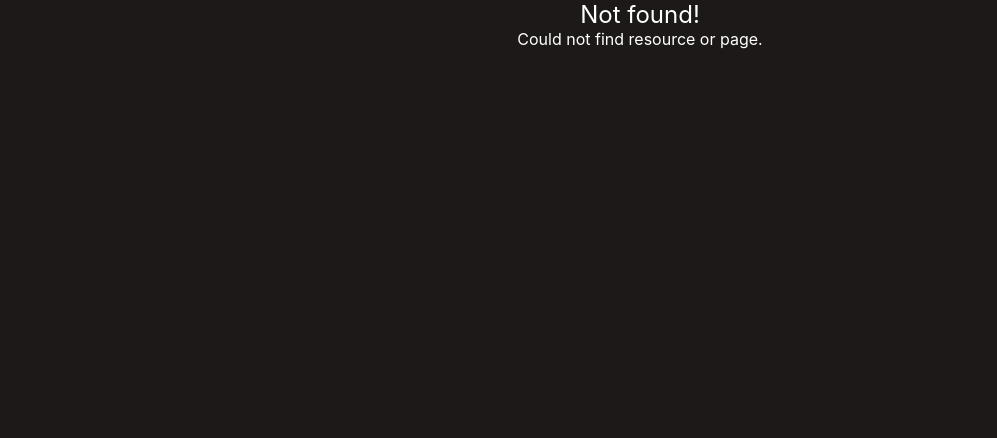
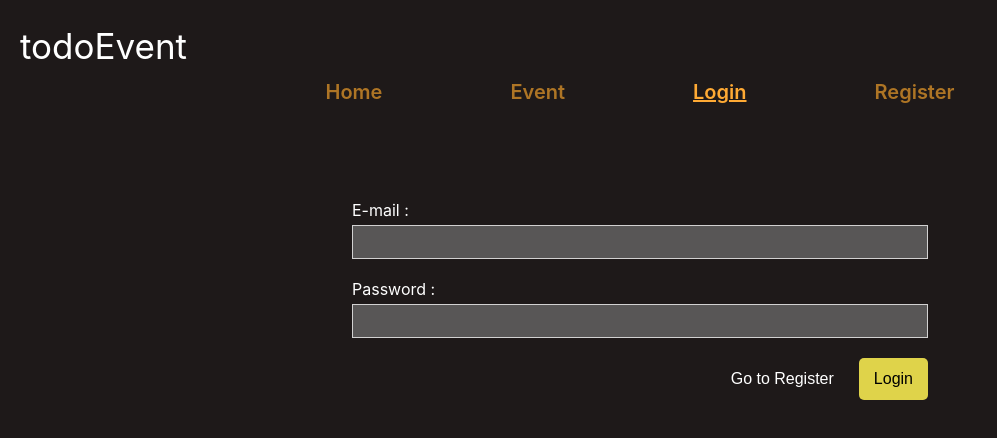
Before and after one commit to ss5815190/practice-auth, a React (Create React App) app: page /login in a window 1280 px wide. Before the commit this address had no page. Shown: the top 438 px of the page, without its empty margins (0-997 px from the left). Built offline with nearby package versions, Linux system fonts and the light colour scheme.

Commit message:
login &register layout

```diff
--- a/src/App.jsx
+++ b/src/App.jsx
@@ -5,6 +5,8 @@ import RootLayout from './pages/root';
 import AllEventPage from './pages/all-event-page';
 import ErrorPage from './pages/error-page/ErrorPage';
 import CreateEvent from './pages/create-event';
+import Login from './pages/login';
+import Register from './pages/register';
 
 const router = createBrowserRouter([
   {
@@ -15,6 +17,8 @@ const router = createBrowserRouter([
       { path: '/', element: <Home /> },
       { path: '/event', element: <AllEventPage /> },
       { path: '/newEvent', element: <CreateEvent /> },
+      { path: 'login', element: <Login /> },
+      { path: 'register', element: <Register /> },
     ],
   },
 ]);
--- a/src/pages/create-event/index.jsx
+++ b/src/pages/create-event/index.jsx
@@ -47,8 +47,10 @@ function CreateEvent() {
           </label>
         </div>
       </form>
-      <button type="button" onClick={handleCancel} className="cancel">Cancel</button>
-      <button type="button" onClick={handleSave} className="save">Save</button>
+      <div className="button-wrap">
+        <button type="button" onClick={handleCancel} className="cancel">Cancel</button>
+        <button type="button" onClick={handleSave} className="save">Save</button>
+      </div>
     </div>
   );
 }
--- a/src/pages/login/index.jsx
+++ b/src/pages/login/index.jsx
@@ -1,8 +1,31 @@
 import React from 'react';
+import { useNavigate } from 'react-router-dom';
 
 function Login() {
+  const navigate = useNavigate();
+  const handleLogin = () => {
+
+  };
+  const switchToRegister = () => {
+    navigate('/register');
+  };
   return (
-    <div>Login</div>
+    <div className="login">
+      <form>
+        <label htmlFor="account">
+          E-mail :
+          <input type="email" id="account" />
+        </label>
+        <label htmlFor="password">
+          Password :
+          <input type="password" id="password" />
+        </label>
+      </form>
+      <div className="button-wrap">
+        <button type="button" onClick={switchToRegister} className="register-button">Go to Register</button>
+        <button type="button" onClick={handleLogin} className="login-button">Login</button>
+      </div>
+    </div>
   );
 }
 
--- a/src/pages/register/index.jsx
+++ b/src/pages/register/index.jsx
@@ -1,8 +1,32 @@
 import React from 'react';
+import { useNavigate } from 'react-router-dom';
 
 function Register() {
+  const navigate = useNavigate();
+  const handleRegister = () => {
+
+  };
+  const switchToLogin = () => {
+    navigate('/login');
+  };
   return (
-    <div>Register</div>
+    <div className="register">
+      <h1>Create an Account</h1>
+      <form>
+        <label htmlFor="account">
+          E-mail :
+          <input type="email" id="account" />
+        </label>
+        <label htmlFor="password">
+          Password :
+          <input type="password" id="password" />
+        </label>
+      </form>
+      <div className="button-wrap">
+        <button type="button" onClick={switchToLogin} className="register-button">Go to Login</button>
+        <button type="button" onClick={handleRegister} className="login-button"> Register</button>
+      </div>
+    </div>
   );
 }
 
--- a/src/style/RootLayout.css
+++ b/src/style/RootLayout.css
@@ -39,25 +39,24 @@
     color: rgb(255, 170, 52);
     text-decoration: underline;
 }
-.all-event,.home,.CreateEvent{
-    margin-top: 20vh;
+.all-event,.home,.CreateEvent,.login,.register{
+    margin-top: 25vh;
 }
-
-.CreateEvent{
-    border-radius: 20px;
-    padding: 20px;
+.register h1{
+    text-align: center;
 }
-.CreateEvent form{
+/*  */
+form{
     display: flex;
     flex-direction: column;
     gap: 20px;
     width: 45vw;
 }
-.CreateEvent form label{
+form label{
     display: flex;
     flex-direction: column;
 }
-.CreateEvent form label input{
+form label input{
     margin-top: 5px;
     background-color: rgb(88, 86, 86);
     height: 30px;
@@ -71,3 +70,22 @@
 .CreateEvent form .description input {
     height: 100px;
 }
+.button-wrap{
+    margin-top: 20px;
+    display: flex;
+    justify-content: end;
+    gap: 10px;
+}
+.button-wrap > button + button {
+    background-color: rgb(223, 211, 74);
+    color: black;
+}
+button{
+    border-style: none;
+    background-color: rgba(255, 255, 255, 0);
+    color: white;
+    font-size: 16px;
+    padding: 12px 15px;
+    border-radius: 5px;
+    cursor: pointer;
+}
```
